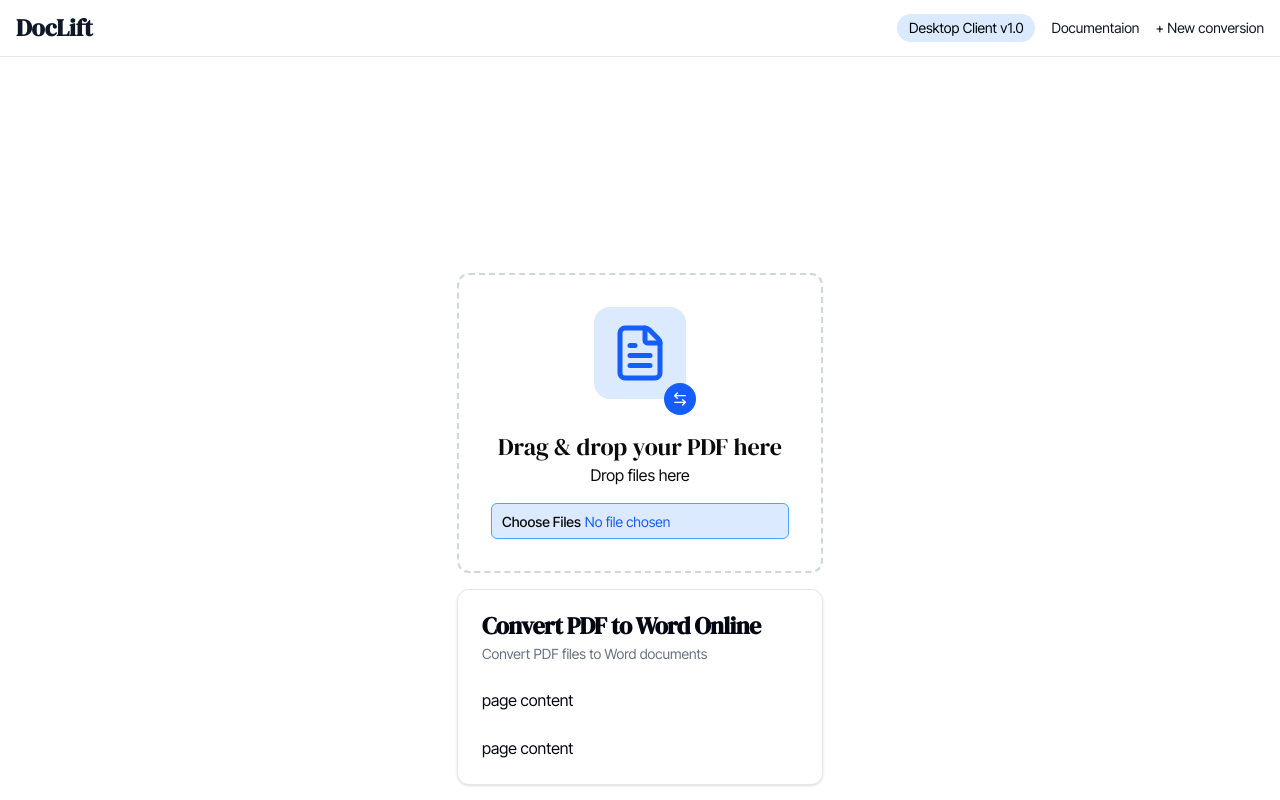
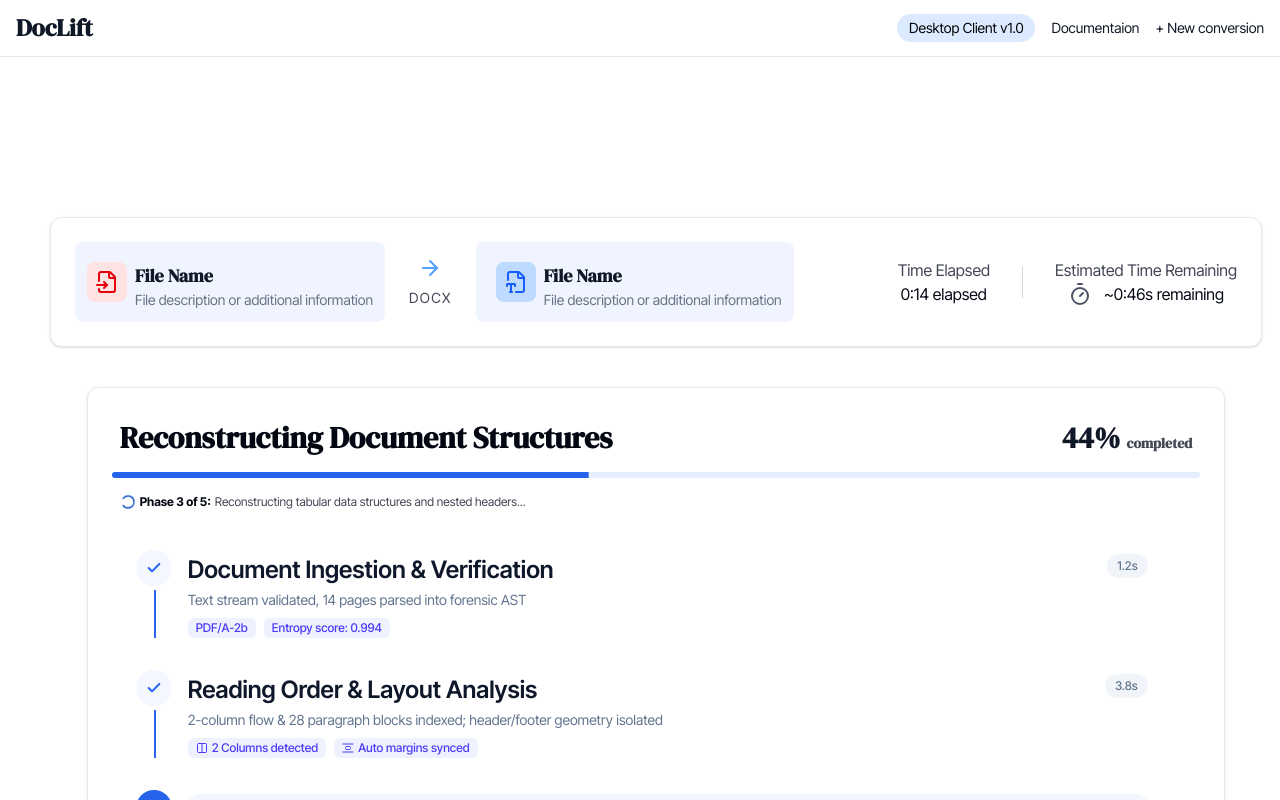
Before and after one commit to AmaliTech-Training-Academy/doclift, a Next.js app in the folder apps/web/: page / in a window 1280 px wide. Shown: the top 800 px of the page. Built offline with nearby package versions, Linux system fonts and the light colour scheme.

Commit message:
feat: enhance layout and styling of MainSection, ProgressCard, HeaderBar, and Stepper components

```diff
--- a/apps/web/src/components/layout/mainSection.tsx
+++ b/apps/web/src/components/layout/mainSection.tsx
@@ -18,7 +18,7 @@ import ErrorStateCard from "../progress/ErrorStateCard";
 export default function MainSection() {
   return (
     <div className="min-h-dvh flex flex-col items-center mt-50">
-      <div className="flex-1">
+      {/* <div className="flex-1">
                 <DropZone>
                     <div className="">
                         <div className="p-4 bg-blue-100 rounded-2xl">
@@ -44,9 +44,11 @@ export default function MainSection() {
                     </CardFooter>
                 </Card>
 
-            </div>
+            </div> */}
 
-
+      {/* Progress component */}
+      <HeaderBar />
+      <ProgressCard />
     </div>
   );
 }
--- a/apps/web/src/components/progress/ProgressCard.tsx
+++ b/apps/web/src/components/progress/ProgressCard.tsx
@@ -57,17 +57,18 @@ const progressCard = () => {
 
   const totalSteps = progress?.totalSteps ?? steps.length;
   const currentStepIndex = Math.min(progress?.activeIndex ?? 0, totalSteps - 1);
+  const isFinalPhase = currentStepIndex + 1 === totalSteps;
 
   return (
     <div>
       {/* Main card */}
-      <Card className="m-2 flex flex-col px-2 py-6">
+      <Card className="ml-8 flex flex-col p-4">
         {/* Header and Percentage */}
-        <div className="flex items-center justify-between gap-10 p-4">
-          <h1 className="text-2xl font-semibold pr-26">
+        <div className="flex flex-col sm:flex-row sm:items-center justify-between gap-2 sm:gap-10 p-4">
+          <h1 className="text-lg md:text-3xl font-semibold">
             Reconstructing Document Structures
           </h1>
-          <h1 className="text-3xl font-bold text-gray-900 pl-10">
+          <h1 className="text-2xl md:text-3xl font-bold text-gray-900">
             {overallPercent}%{" "}
             <span className="text-sm text-[#434655]">completed</span>
           </h1>
@@ -80,9 +81,13 @@ const progressCard = () => {
           />
         </div>
         {/* Current Stage Callout */}
-        <div className="flex items-center gap-1 p-4">
-          <div className="flex items-center gap-1">
-            <Spinner className="w-4 h-4 text-[#004AC6]" />
+        <div className="flex flex-col sm:flex-row sm:items-center gap-1 p-4">
+          <div className="flex items-center gap-1 shrink-0">
+            {isFinalPhase ? (
+              <CheckIcon className="w-4 h-4 text-[#004AC6]" />
+            ) : (
+              <Spinner className="w-4 h-4 text-[#004AC6]" />
+            )}
             <p className="font-bold text-xs">
               Phase {currentStepIndex + 1} of {totalSteps}:
             </p>
@@ -96,12 +101,12 @@ const progressCard = () => {
           <VerticalStepperDemo ref={stepperRef} onProgress={handleProgress} />
         </div>
         {/* Pipeline Footer */}
-        <Card className="m-4 bg-[#EFF4FF]">
-          <div className="flex items-center gap-4 p-4">
-            <div className="rounded-full bg-[#E5EEFF] p-2">
+        <Card className="mx-2 my-4  bg-[#EFF4FF]">
+          <div className="flex flex-row items-start items-center gap-4 p-4">
+            <div className="rounded-full bg-[#E5EEFF] p-2 shrink-0">
               <BadgeCheck className="text-blue-500" />
             </div>
-            <div className="flex flex-col w-150">
+            <div className="flex flex-col">
               <p className="font-bold">Native Flow Fidelity Guarantee</p>
               <p className="text-xs ">
                 DocLift reconstructs actual Word document objects (tables,
--- a/apps/web/src/components/progress/headerBar.tsx
+++ b/apps/web/src/components/progress/headerBar.tsx
@@ -5,61 +5,67 @@ import { FileInput, ArrowRight, FileTypeCorner, Timer } from "lucide-react";
 const headerBar = () => {
   return (
     <div className="mb-8">
-      <Card className="w-full m-2 -mt-10">
-        <CardContent className="flex items-center justify-between gap-4 mt-6 ">
+      <Card className="w-full m-2 -mt-10 ml-4">
+        <CardContent className="flex items-center justify-between gap-4 mt-6">
           {/* Header Bar */}
-          <div className="flex items-center justify-between gap-4 w-full">
+          <div className="flex flex-col lg:flex-row items-stretch lg:items-center justify-between gap-6 lg:gap-4 w-full">
             {/* Left: Document Pair */}
-            <div className="flex items-center justify-center gap-4 pr-8">
+            <div className="flex items-center justify-center gap-2 sm:gap-4 lg:pr-8">
               {/* Source File */}
-              <div className="flex items-center justify-center gap-2 bg-[#EFF4FF] rounded-lg p-3">
+              <div className="flex items-center justify-center gap-2 bg-[#EFF4FF] rounded-lg p-2 sm:p-3">
                 <div className="flex items-center justify-center gap-2 bg-red-100 rounded-lg p-2">
-                  <FileInput className="size-6 text-red-600" />
+                  <FileInput className="size-3 sm:size-6 text-red-600" />
                 </div>
                 <div className="flex flex-col">
-                  <h2 className="text-lg font-semibold text-gray-900 mt-2">
+                  <h2 className="text-base sm:text-lg font-semibold text-gray-900 mt-2">
                     File Name
                   </h2>
-                  <CardDescription className="text-sm text-gray-500">
+                  <CardDescription className="text-[11px] sm:text-sm text-gray-500">
                     File description or additional information
                   </CardDescription>
                 </div>
               </div>
               {/* Arrow Indicator  */}
               <div className="flex flex-col items-center justify-center gap-2 rounded-lg p-2">
-                <ArrowRight className="size-6 text-blue-400" />
-                <p className="text-sm text-[#434655] tracking-widest">DOCX</p>
+                <ArrowRight className="size-5 sm:size-6 text-blue-400" />
+                <p className="text-xs sm:text-sm text-[#434655] tracking-widest">
+                  DOCX
+                </p>
               </div>
               {/* Target File */}
-              <div className="flex items-center justify-center gap-2 bg-[#EFF4FF] rounded-lg p-3">
-                <div className="flex items-center justify-center gap-2 bg-blue-200 rounded-lg p-2">
-                  <FileTypeCorner className="size-6 text-blue-600" />
+              <div className="flex items-center justify-center gap-2 bg-[#EFF4FF] rounded-lg p-2  sm:p-3">
+                <div className="flex items-center justify-center gap-2 bg-blue-200 rounded-lg p-2 ml-2">
+                  <FileTypeCorner className="size-3 sm:size-6 text-blue-600" />
                 </div>
                 <div className="flex flex-col">
-                  <h2 className="text-lg font-semibold text-gray-900 mt-2">
+                  <h2 className="text-base sm:text-lg font-semibold text-gray-900 mt-2">
                     File Name
                   </h2>
-                  <CardDescription className="text-sm text-gray-500">
+                  <CardDescription className="text-[11px] sm:text-sm text-gray-500">
                     File description or additional information
                   </CardDescription>
                 </div>
               </div>
             </div>
             {/* Right: Time */}
-            <div className="flex items-center justify-center gap-4 ml-8">
+            <div className="flex items-center justify-center gap-4 lg:ml-8">
               {/* Time elapsed */}
               <div className="flex flex-col items-center justify-center">
-                <p className="text-[#434655]">Time Elapsed</p>
-                <p>0:14 elapsed</p>
+                <p className="text-xs sm:text-base text-[#434655] text-center">
+                  Time Elapsed
+                </p>
+                <p className="text-sm sm:text-base">0:14 elapsed</p>
               </div>
               {/* Divider */}
-              <div className="border-l border-gray-300 h-8 mx-4"></div>
+              <div className="border-l border-gray-300 h-8 mx-2 sm:mx-4"></div>
               {/* Time remaining */}
               <div className="flex flex-col items-center justify-center">
-                <p className="text-[#434655]">Estimated Time Remaining</p>
-                <div className="flex gap-3 items-center justify-center">
-                  <Timer className="size-6 text-gray-600" />
-                  <p>~0:46s remaining</p>
+                <p className="text-xs sm:text-base text-[#434655] text-center">
+                  Estimated Time Remaining
+                </p>
+                <div className="flex gap-2 sm:gap-3 items-center justify-center">
+                  <Timer className="size-5 sm:size-6 text-gray-600" />
+                  <p className="text-sm sm:text-base">~0:46s remaining</p>
                 </div>
               </div>
             </div>
--- a/apps/web/src/components/ui/Stepper.tsx
+++ b/apps/web/src/components/ui/Stepper.tsx
@@ -178,10 +178,10 @@ function StepRow({ step }: { step: Step }) {
   const muted = step.status === "pending";
 
   return (
-    <div className="flex items-start justify-between gap-4">
+    <div className="flex items-start justify-between md:w-240">
       <div className="min-w-0">
         <p
-          className={`text-sm font-semibold ${muted ? "text-slate-400" : "text-slate-900"}`}
+          className={`text-sm md:text-2xl font-semibold ${muted ? "text-slate-400" : "text-slate-900"}`}
         >
           {step.title}
         </p>
@@ -214,7 +214,7 @@ function StepRow({ step }: { step: Step }) {
       </div>
 
       {step.meta && (
-        <span className="shrink-0 rounded-full bg-slate-100 px-2.5 py-1 text-xs font-medium text-slate-500">
+        <span className="rounded-full bg-slate-100 px-2.5 py-1 text-xs font-medium text-slate-500">
           {step.meta}
         </span>
       )}
@@ -232,7 +232,7 @@ function ActiveStepCard({ step }: { step: Step }) {
 
   return (
     <div
-      className={`rounded-xl border p-4 ${
+      className={`rounded-xl border md:w-240 p-4 ${
         cancelled
           ? "border-slate-200 bg-slate-50"
           : "border-brand-secondary bg-brand-secondary"
@@ -241,7 +241,7 @@ function ActiveStepCard({ step }: { step: Step }) {
       <div className="flex flex-wrap items-center justify-between gap-2">
         <div className="flex items-center gap-2">
           <p
-            className={`text-lg font-semibold ${cancelled ? "text-slate-600" : "text-brand-primary"}`}
+            className={`text-lg font-semibold md:text-2xl ${cancelled ? "text-slate-600" : "text-brand-primary"}`}
           >
             {title}
           </p>
```
